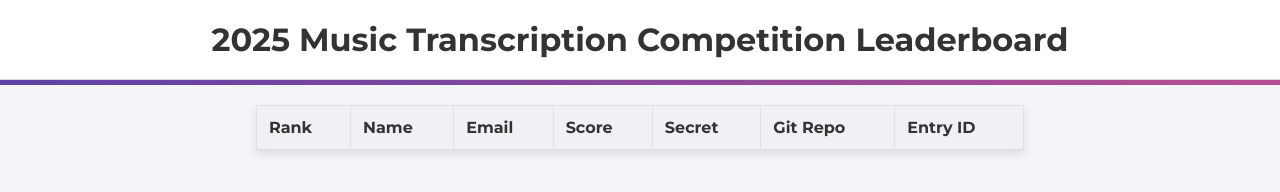
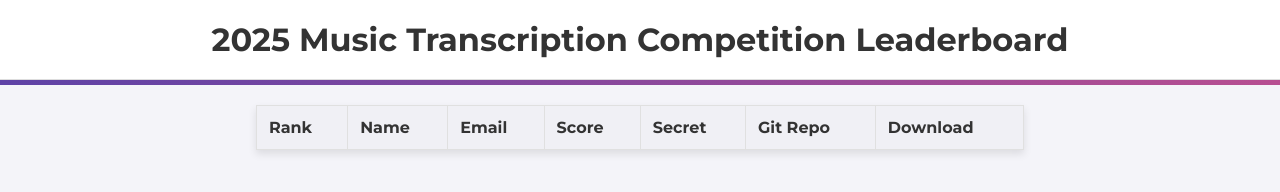
Before and after one commit to bryanyoo5433/AIM_Competition, a plain HTML site: page index.html in a window 1280 px wide. Drawn offline with Linux system fonts and the light colour scheme; no server answers.

Commit message:
added download column

```diff
--- a/index.html
+++ b/index.html
@@ -24,7 +24,7 @@
                 <th>Score</th>
                 <th>Secret</th>
                 <th>Git Repo</th>
-                <th>Entry ID</th>
+                <th>Download</th>
             </tr>
         </thead>
         <tbody id="leaderboard-body">
```
